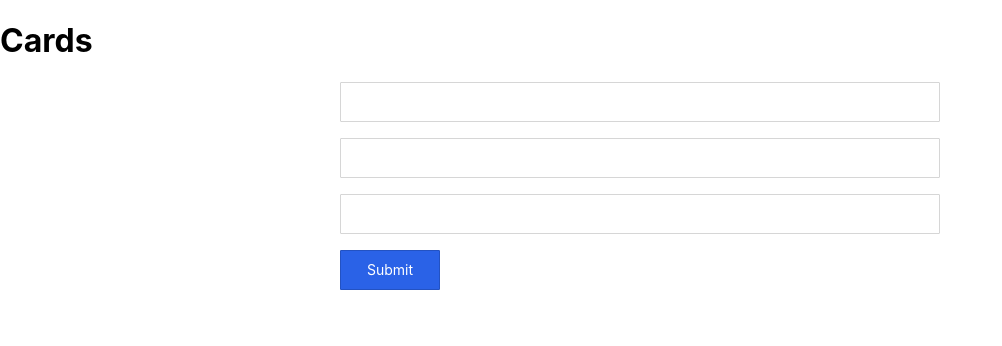
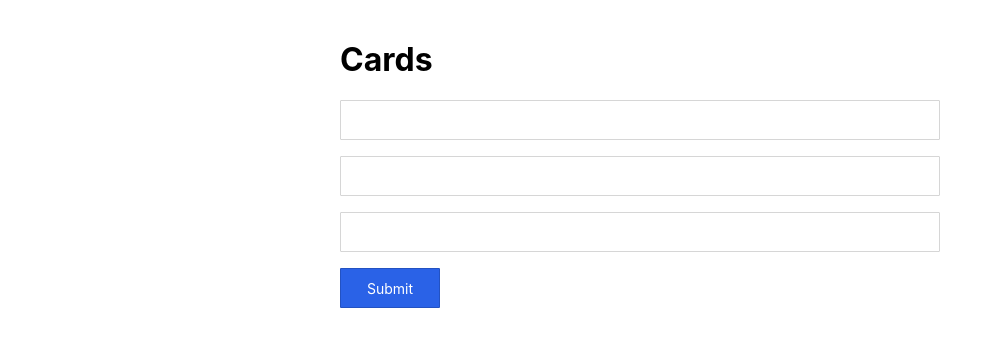
Before and after one commit to qasim9872/fse-interview-solution, a React (Create React App) app in the folder client/cards/: page / in a window 1280 px wide. Shown: the top 346 px of the page, without its empty margins (0-1002 px from the left). Built offline with nearby package versions, Linux system fonts and the light colour scheme.

Commit message:
Code clean up

```diff
--- a/client/cards/public/index.html
+++ b/client/cards/public/index.html
@@ -24,7 +24,7 @@
       work correctly both with client-side routing and a non-root public URL.
       Learn how to configure a non-root public URL by running `npm run build`.
     -->
-    <title>React App</title>
+    <title>Cards</title>
   </head>
   <body>
     <noscript>You need to enable JavaScript to run this app.</noscript>
--- a/client/cards/src/App.tsx
+++ b/client/cards/src/App.tsx
@@ -1,56 +1,19 @@
 import React from "react";
-import { Formik, Form } from "formik";
 import styled from "styled-components";
-import FormInput from "./DesignSystem/FormInput";
-import SubmitButton from "./DesignSystem/SubmitButton";
+import CardsForm from "./Views/CardsForm";
 
 const AppWrapper = styled.div`
   display: flex;
   justify-content: center;
   flex-wrap: wrap;
-`;
-
-const FormWrapper = styled.div`
-  flex: 0 0 auto;
-  width: 600px;
+  padding: 40px;
 `;
 
 const App = () => {
   return (
-    <>
-      <h1>Cards</h1>
-
-      <AppWrapper>
-        <FormWrapper>
-          <Formik onSubmit={() => console.log("sdsf")} initialValues={{}}>
-            <Form>
-              <FormInput
-                type="text"
-                name="name"
-                id="name"
-                onChange={() => console.log("hello")}
-              />
-              <FormInput
-                type="email"
-                name="email"
-                id="email"
-                onChange={() => console.log("hello")}
-              />
-              <FormInput
-                type="text"
-                name="address"
-                id="address"
-                onChange={() => console.log("hello")}
-              />
-              <SubmitButton
-                text="Submit"
-                onSubmit={() => console.log("submit")}
-              />
-            </Form>
-          </Formik>
-        </FormWrapper>
-      </AppWrapper>
-    </>
+    <AppWrapper>
+      <CardsForm />
+    </AppWrapper>
   );
 };
 
--- a/client/cards/src/DesignSystem/FormInput/FormInput.tsx
+++ b/client/cards/src/DesignSystem/Form/FormInput/FormInput.tsx
@@ -26,7 +26,8 @@ interface InputProps {
   type: string;
   name: string;
   id: string;
-  onChange: () => void;
+  onChange: (e: React.ChangeEvent<any>) => void;
+  value: string;
 }
 
 const FormInput = (props: InputProps) => {
--- a/client/cards/src/DesignSystem/SubmitButton/SubmitButton.tsx
+++ b/client/cards/src/DesignSystem/Form/SubmitButton/SubmitButton.tsx
@@ -29,15 +29,12 @@ const Button = styled.button`
 
 interface SubmitButtonProps {
   text: string;
-  onSubmit: () => void;
 }
 
-const SubmitButton = ({ text, onSubmit }: SubmitButtonProps) => {
+const SubmitButton = ({ text }: SubmitButtonProps) => {
   return (
     <ButtonWrapper>
-      <Button type="submit" onSubmit={onSubmit}>
-        {text}
-      </Button>
+      <Button type="submit">{text}</Button>
     </ButtonWrapper>
   );
 };
--- /dev/null
+++ b/client/cards/src/DesignSystem/Title/Title.tsx
@@ -0,0 +1,8 @@
+import styled from "styled-components";
+
+const Title = styled.h1`
+  margin-top: 0;
+  width: 100%;
+`;
+
+export default Title;
--- /dev/null
+++ b/client/cards/src/DesignSystem/Title/index.ts
@@ -0,0 +1 @@
+export { default } from "./Title";
--- a/client/cards/src/DesignSystem/globalStyles.ts
+++ b/client/cards/src/DesignSystem/globalStyles.ts
@@ -8,5 +8,13 @@ export default createGlobalStyle`
       font-style: normal;
       font-display: fallback;
     }
+
+    html,
+    body {
+      margin: 0;
+      padding: 0;
+      width: 100%;
+      height: 100%;
+    }
   `}
 `;
--- /dev/null
+++ b/client/cards/src/Views/CardsForm/CardsForm.tsx
@@ -0,0 +1,60 @@
+import React from "react";
+import { useFormik } from "formik";
+import styled from "styled-components";
+
+import FormInput from "../../DesignSystem/Form/FormInput";
+import SubmitButton from "../../DesignSystem/Form/SubmitButton";
+import Title from "../../DesignSystem/Title";
+
+const FormWrapper = styled.div`
+  flex: 0 0 auto;
+  width: 600px;
+`;
+
+interface FormValues {
+  name: string;
+  email: string;
+  address: string;
+}
+
+const CardsForm = () => {
+  const { handleChange, handleSubmit, values } = useFormik<FormValues>({
+    initialValues: {
+      name: "",
+      email: "",
+      address: "",
+    },
+    onSubmit: (values) => console.log(values),
+  });
+  return (
+    <FormWrapper>
+      <Title>Cards</Title>
+      <form onSubmit={handleSubmit}>
+        <FormInput
+          type="text"
+          name="name"
+          id="name"
+          onChange={handleChange}
+          value={values.name}
+        />
+        <FormInput
+          type="email"
+          name="email"
+          id="email"
+          onChange={handleChange}
+          value={values.email}
+        />
+        <FormInput
+          type="text"
+          name="address"
+          id="address"
+          onChange={handleChange}
+          value={values.address}
+        />
+        <SubmitButton text="Submit" />
+      </form>
+    </FormWrapper>
+  );
+};
+
+export default CardsForm;
--- /dev/null
+++ b/client/cards/src/Views/CardsForm/index.ts
@@ -0,0 +1 @@
+export { default } from "./CardsForm";
--- a/client/cards/src/index.tsx
+++ b/client/cards/src/index.tsx
@@ -1,14 +1,16 @@
-import React from 'react';
-import ReactDOM from 'react-dom';
-import './index.css';
-import App from './App';
-import reportWebVitals from './reportWebVitals';
+import React from "react";
+import ReactDOM from "react-dom";
+import "./index.css";
+import App from "./App";
+import reportWebVitals from "./reportWebVitals";
+import GlobalStyle from "./DesignSystem/globalStyles";
 
 ReactDOM.render(
   <React.StrictMode>
+    <GlobalStyle />
     <App />
   </React.StrictMode>,
-  document.getElementById('root')
+  document.getElementById("root")
 );
 
 // If you want to start measuring performance in your app, pass a function
```
Also changed, not shown: client/cards/src/DesignSystem/Form/FormInput/index.ts (renamed from client/cards/src/DesignSystem/FormInput/index.ts), client/cards/src/DesignSystem/Form/SubmitButton/index.ts (renamed from client/cards/src/DesignSystem/SubmitButton/index.ts), 1 other file (tests, documents, lock files or other folders).
